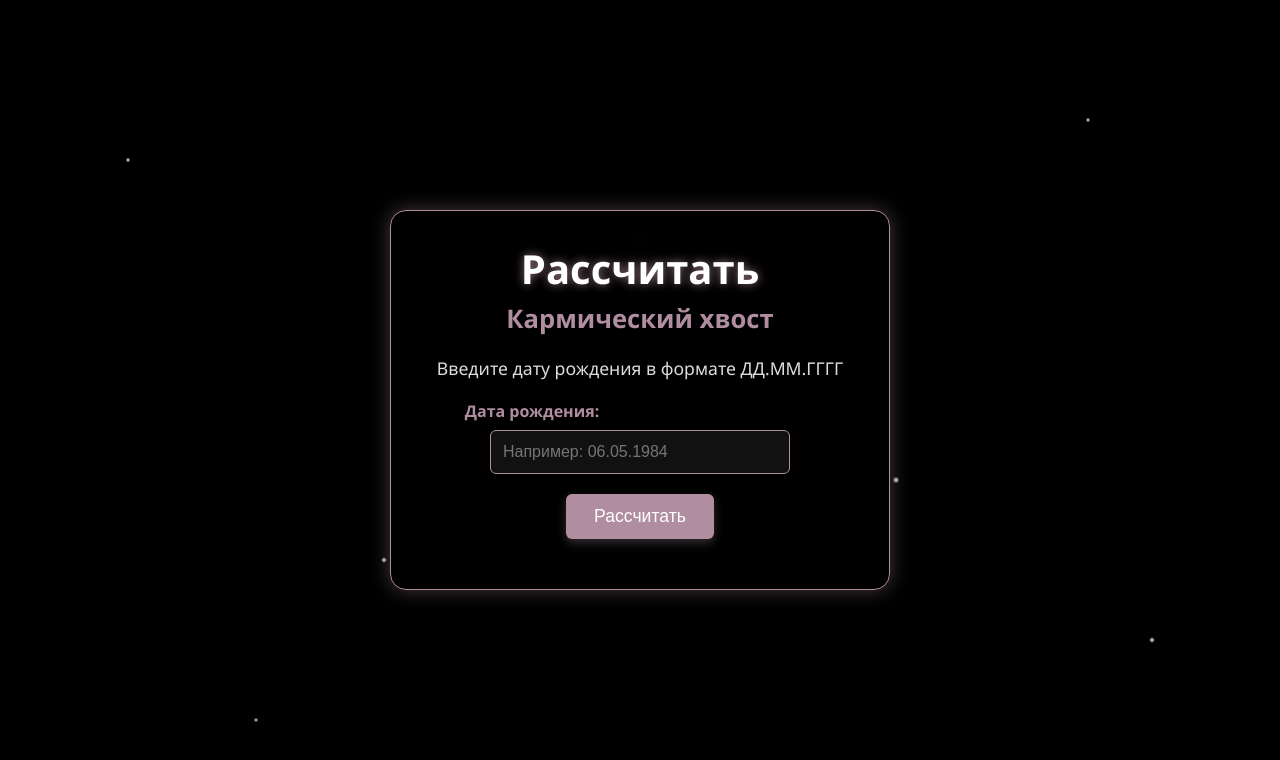
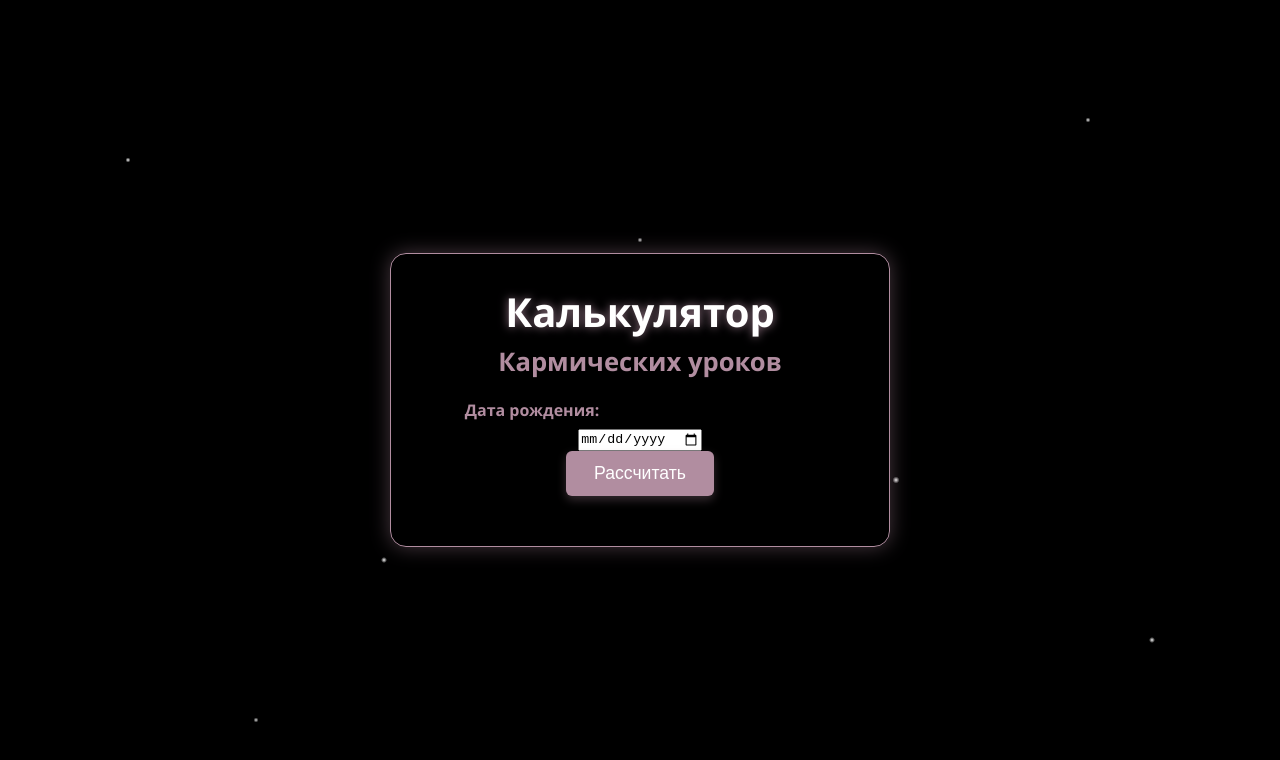
Before and after one commit to klimbatik/karmiccalculator, a plain HTML site: page index.html in a window 1280 px wide. Drawn offline with Linux system fonts and the light colour scheme.

Commit message:
Update index.html

```diff
--- a/index.html
+++ b/index.html
@@ -3,31 +3,25 @@
 <head>
     <meta charset="UTF-8">
     <meta name="viewport" content="width=device-width, initial-scale=1.0">
-    <title>Калькулятор Кармического Хвоста</title>
+    <title>Калькулятор кармических уроков</title>
     <link rel="stylesheet" href="styles.css">
 </head>
 <body>
     <div class="stars"></div>
     <div class="container">
-        <h1 class="main-title">Рассчитать</h1>
-        <h2 class="sub-title">Кармический хвост</h2>
-        <p>Введите дату рождения в формате ДД.ММ.ГГГГ</p>
+        <h1 class="main-title">Калькулятор</h1>
+        <h2 class="sub-title">Кармических уроков</h2>
         <form id="dateForm">
             <label for="birthDate">Дата рождения:</label>
-            <input
-                type="text"
-                id="birthDate"
-                name="birthDate"
-                placeholder="Например: 06.05.1984"
-                required
-            >
+            <input type="date" id="birthDate" name="birthDate" required>
             <button type="submit">Рассчитать</button>
         </form>
         <div id="result" style="display: none;">
-            <h3>Ваш кармический хвост:</h3>
-            <p id="karmicTailCode"></p>
-            <p id="karmicTailName"></p>
-            <p id="karmicTailDescription"></p>
+            <h2>Ваша карма и родовые программы</h2>
+            <div id="karmicNumbers"></div>
+            <div id="missingDigits"></div>
+            <div id="familyBlocks"></div>
+            <div id="summary"></div>
         </div>
     </div>
     <script src="script.js"></script>
```
